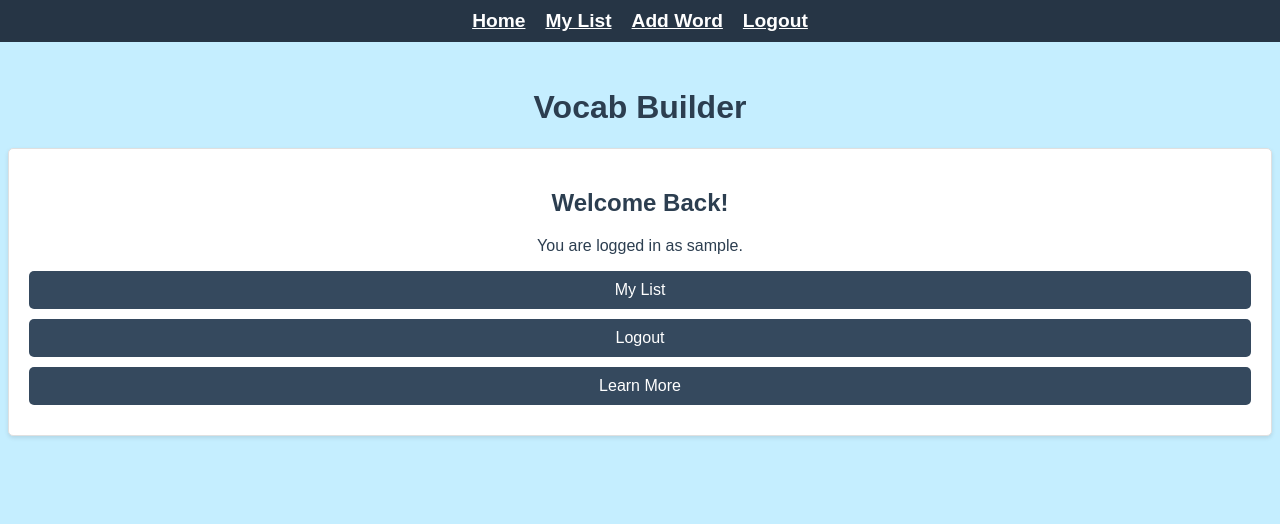
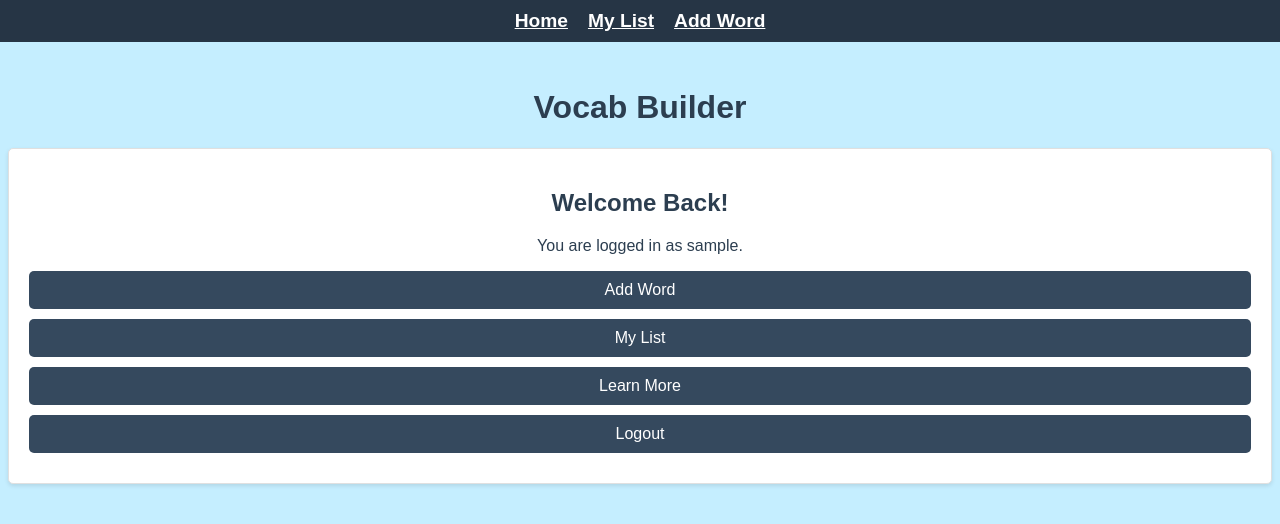
Before and after one commit to will-barnard/vocab-builder, a Vue app in the folder vue/: page / in a window 1280 px wide. Shown: the top 524 px of the page. Built offline with nearby package versions, Linux system fonts and the light colour scheme; no server answers; sample sign-in values are in the browser's storage.

Commit message:
adjusted UI and nav links

```diff
--- a/vue/src/App.vue
+++ b/vue/src/App.vue
@@ -6,7 +6,6 @@
       <p v-show="$store.state.token === ''" @click="$router.push({name: 'register'})">Register</p>
       <p v-show="$store.state.token !== ''" @click="$router.push({name: 'list'})">My List</p>
       <p v-show="$store.state.token !== ''" @click="$router.push({name: 'add'})">Add Word</p>
-      <p v-show="$store.state.token !== ''" @click="$router.push({name: 'logout'})">Logout</p>
     </div>
     <TopBanner />
 
--- a/vue/src/views/HomeView.vue
+++ b/vue/src/views/HomeView.vue
@@ -13,9 +13,10 @@
       <h2>Welcome Back!</h2>
       <p>You are logged in as {{ $store.state.user.username }}.</p>
       <div class="generic-buttons">
+        <p @click="$router.push({name: 'add'})">Add Word</p>
         <p @click="$router.push({name: 'list'})">My List</p>
+        <p @click="$router.push({name: 'about'})">Learn More</p>
         <p @click="$router.push({name: 'logout'})">Logout</p>
-        <p @click="$router.push({name: 'about'})">Learn More</p>
       </div>
 
     </div>
```
